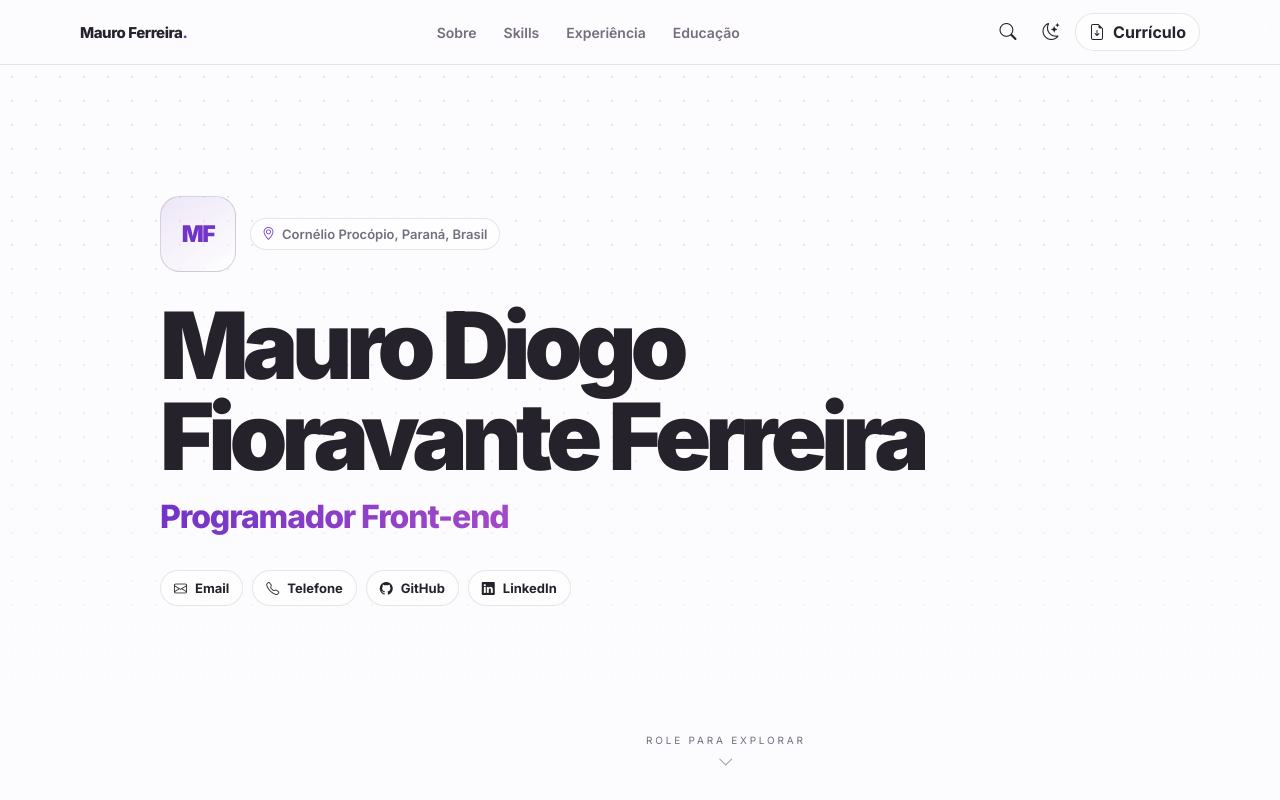
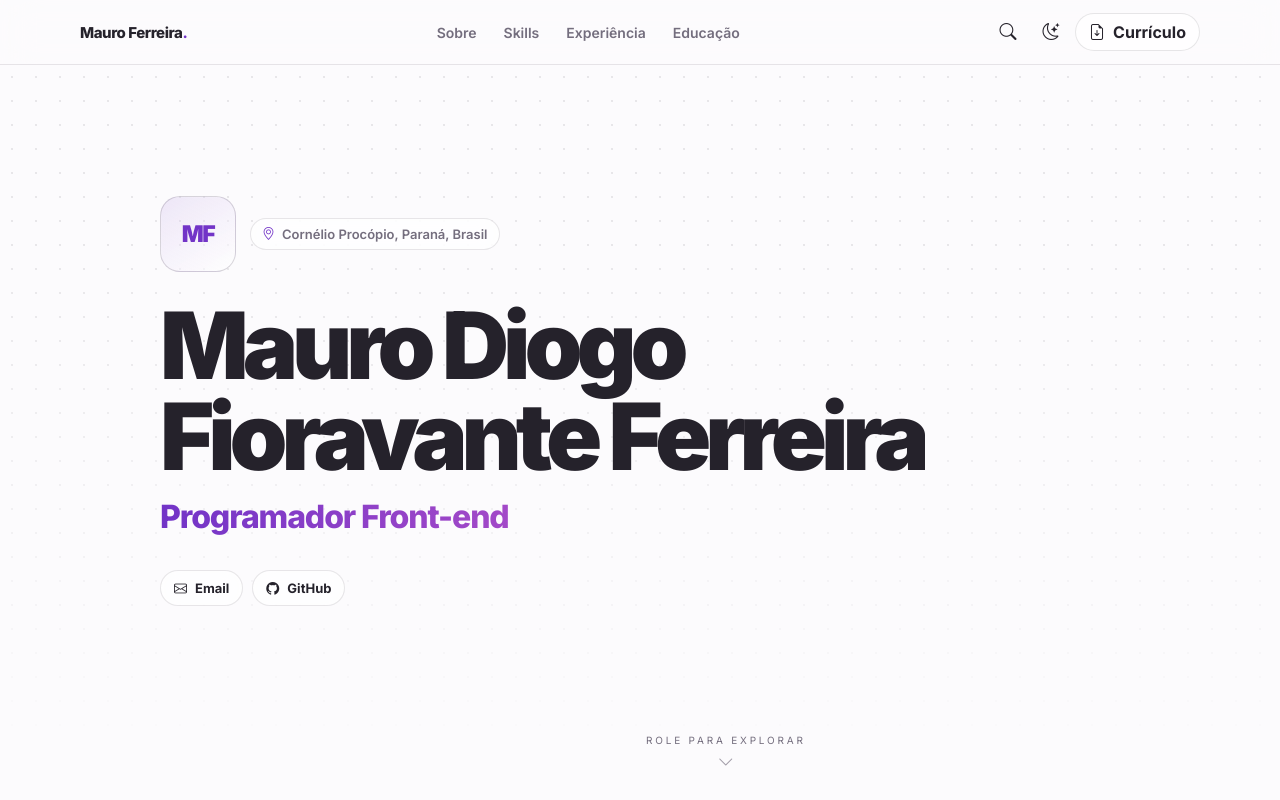
Before and after one commit to maurodferreira/Portfolio-site-mauro, a React (Vite) app: page / in a window 1280 px wide. Shown: the top 800 px of the page. Built offline with nearby package versions, Linux system fonts and the light colour scheme.

Commit message:
fix: oculta contatos não configurados

```diff
--- a/src/components/Hero.tsx
+++ b/src/components/Hero.tsx
@@ -2,11 +2,24 @@ import { motion, useReducedMotion } from 'framer-motion'
 import { portfolio } from '../data/portfolio'
 
 const contacts = [
-  { label: 'Email', href: `mailto:${portfolio.personal.email}`, icon: 'bi-envelope', external: false },
-  { label: 'Telefone', href: `tel:${portfolio.personal.phone.replace(/[^\d+]/g, '')}`, icon: 'bi-telephone', external: false },
-  { label: 'GitHub', href: portfolio.personal.github, icon: 'bi-github', external: true },
-  { label: 'LinkedIn', href: portfolio.personal.linkedin, icon: 'bi-linkedin', external: true },
-]
+  portfolio.personal.email
+    ? { label: 'Email', href: `mailto:${portfolio.personal.email}`, icon: 'bi-envelope', external: false }
+    : null,
+  portfolio.personal.phone
+    ? {
+        label: 'Telefone',
+        href: `tel:${portfolio.personal.phone.replace(/[^\\d+]/g, '')}`,
+        icon: 'bi-telephone',
+        external: false,
+      }
+    : null,
+  portfolio.personal.github
+    ? { label: 'GitHub', href: portfolio.personal.github, icon: 'bi-github', external: true }
+    : null,
+  portfolio.personal.linkedin
+    ? { label: 'LinkedIn', href: portfolio.personal.linkedin, icon: 'bi-linkedin', external: true }
+    : null,
+].filter((contact): contact is NonNullable<typeof contact> => contact !== null)
 
 export function Hero() {
   const reduceMotion = useReducedMotion()
```
